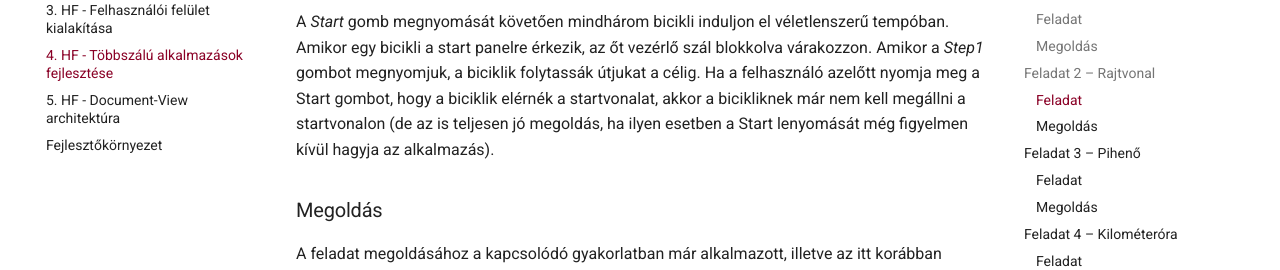
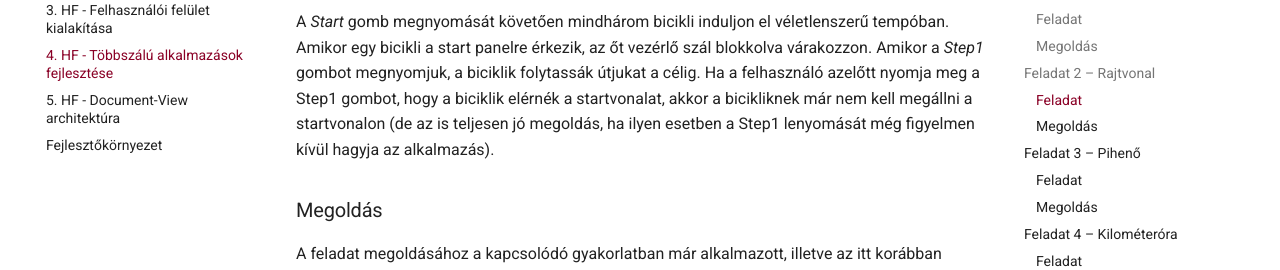
Before and after one commit to bmeviauab00/szoftvertechnikak, an MkDocs documentation site: the page built from docs/hazi/4-tobbszalu-alkalmazasok-fejlesztese/index.md, in a window 1280 px wide and 900 px high, scrolled down 4651 px. Shown: the part 197-467 px from the top of the window. Built offline with MkDocs 1.6.1 and Material for MkDocs 9.7.7, drawn with Linux system fonts in a browser that asks for light colours; emoji names are drawn with the system emoji font; comment, search, counter and statistics services are not loaded.

Commit message:
HF 4 Start->Step1 javítás

```diff
--- a/docs/hazi/4-tobbszalu-alkalmazasok-fejlesztese/index.md
+++ b/docs/hazi/4-tobbszalu-alkalmazasok-fejlesztese/index.md
@@ -136,7 +136,7 @@
 ![Rajtvonal](images/rajtvonal.png)
 
 A *Start* gomb megnyomását követően mindhárom bicikli induljon el véletlenszerű tempóban. Amikor egy bicikli a start panelre érkezik, az őt vezérlő szál blokkolva várakozzon. Amikor a *Step1* gombot megnyomjuk, a biciklik folytassák útjukat a célig.
-Ha a felhasználó azelőtt nyomja meg a Start gombot, hogy a biciklik elérnék a startvonalat, akkor a bicikliknek már nem kell megállni a startvonalon (de az is teljesen jó megoldás, ha ilyen esetben a Start lenyomását még figyelmen kívül hagyja az alkalmazás).
+Ha a felhasználó azelőtt nyomja meg a Step1 gombot, hogy a biciklik elérnék a startvonalat, akkor a bicikliknek már nem kell megállni a startvonalon (de az is teljesen jó megoldás, ha ilyen esetben a Step1 lenyomását még figyelmen kívül hagyja az alkalmazás).
 
 ### Megoldás
 
```
